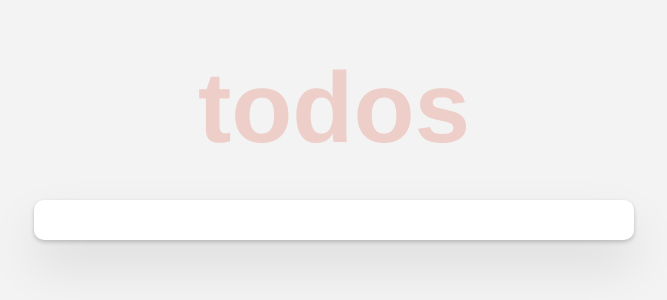
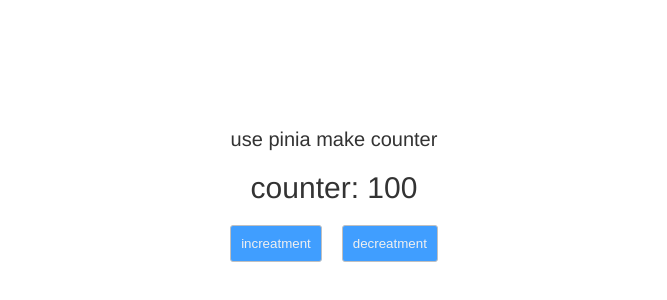
Before and after one commit to youguangsheng/todomvc-vue3, a Vue app: page /#/counter in a window 1280 px wide. Shown: the top 300 px of the page, without its empty margins (306-973 px from the left). Built offline with nearby package versions, Linux system fonts and the light colour scheme.

Commit message:
新增counter页面

```diff
--- a/src/router/index.ts
+++ b/src/router/index.ts
@@ -1,10 +1,10 @@
-import { createRouter, createWebHistory, RouteRecordRaw } from 'vue-router'
+import { createRouter, createWebHashHistory, RouteRecordRaw } from 'vue-router';
 
 const routes: Array<RouteRecordRaw> = [
   {
     path: '/',
     name: '',
-    component: () => import('@/views/index.vue')
+    redirect: 'all'
   },
   {
     path: '/all',
@@ -20,12 +20,17 @@
     path: '/complete',
     name: '',
     component: () => import('@/views/index.vue')
+  },
+  {
+    path: '/counter',
+    name: '',
+    component: () => import('@/views/counter.vue')
   }
-]
+];
 
 const router = createRouter({
-  history: createWebHistory(process.env.BASE_URL),
+  history: createWebHashHistory(process.env.BASE_URL),
   routes
-})
+});
 
-export default router
+export default router;
--- /dev/null
+++ b/src/store/counter.ts
@@ -0,0 +1,7 @@
+import { defineStore } from 'pinia';
+
+const counterStore = defineStore('counterStore', {
+  state: () => ({ counter: 100 })
+});
+
+export default counterStore;
--- a/src/store/index.ts
+++ /dev/null
@@ -1,3 +0,0 @@
-/* import { defineStore } from "pinia";
-
-export const useStore = defineStore("main", {}); */
--- /dev/null
+++ b/src/views/counter.vue
@@ -0,0 +1,57 @@
+<script lang="tsx">
+import { defineComponent } from 'vue';
+import useCounterStore from '@/store/counter';
+
+export default defineComponent({
+  name: 'Counter',
+  setup() {
+    const counterStore = useCounterStore();
+
+    return () => (
+      <div class="counter">
+        <div>use pinia make counter</div>
+        <div class="show">counter: {counterStore.$state.counter}</div>
+        <div>
+          <button class="button">increatment</button>
+          <button class="button">decreatment</button>
+        </div>
+      </div>
+    );
+  }
+});
+</script>
+
+<style lang="scss" scoped>
+.counter {
+  width: 100%;
+  height: 100%;
+  display: flex;
+  flex-direction: column;
+  align-items: center;
+  padding-top: 10%;
+  color: #333;
+  font-size: 20px;
+}
+
+.show {
+  margin: 20px;
+  font-size: 30px;
+}
+
+.button {
+  padding: 10px;
+  border: 1px solid #c0c0c0;
+  border-radius: 3px;
+  color: #f0f0f0;
+  background-color: #409eff;
+  cursor: pointer;
+
+  & + & {
+    margin-left: 20px;
+  }
+
+  &:active {
+    opacity: 0.5;
+  }
+}
+</style>
```
